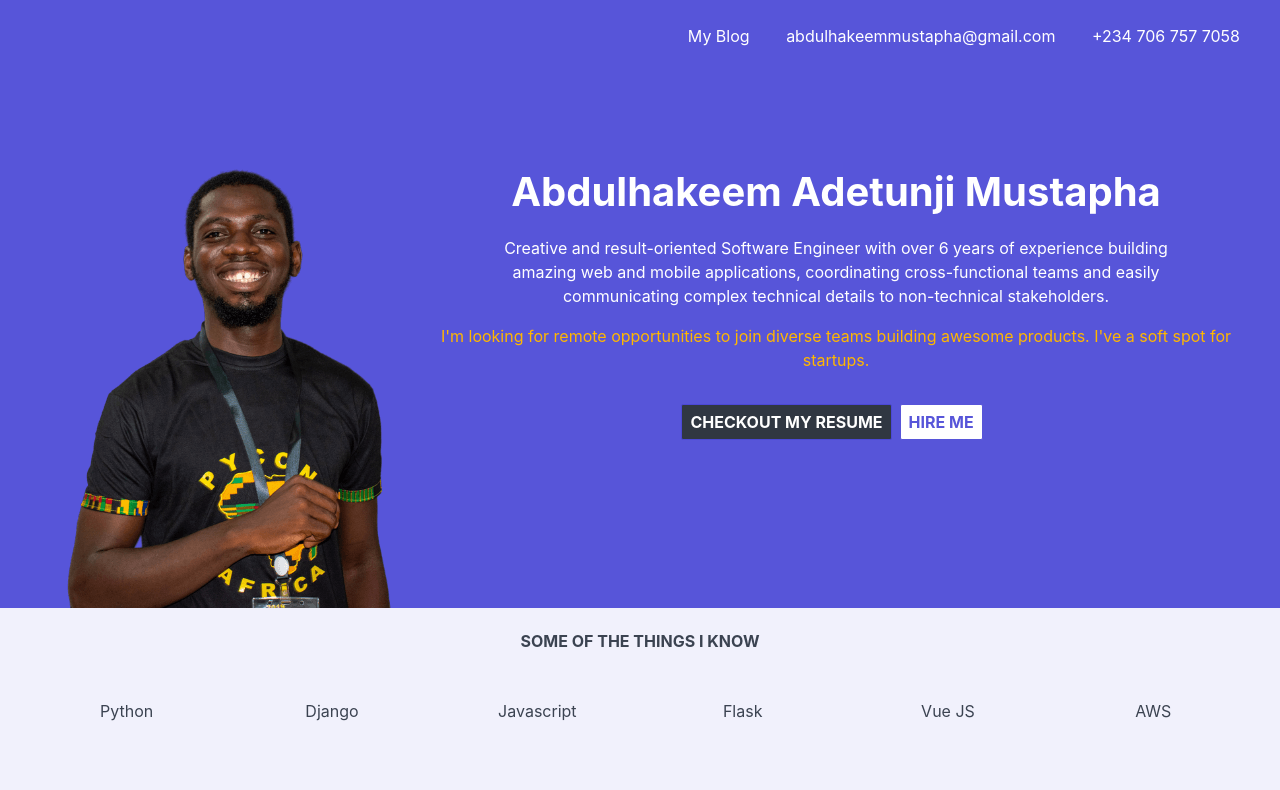
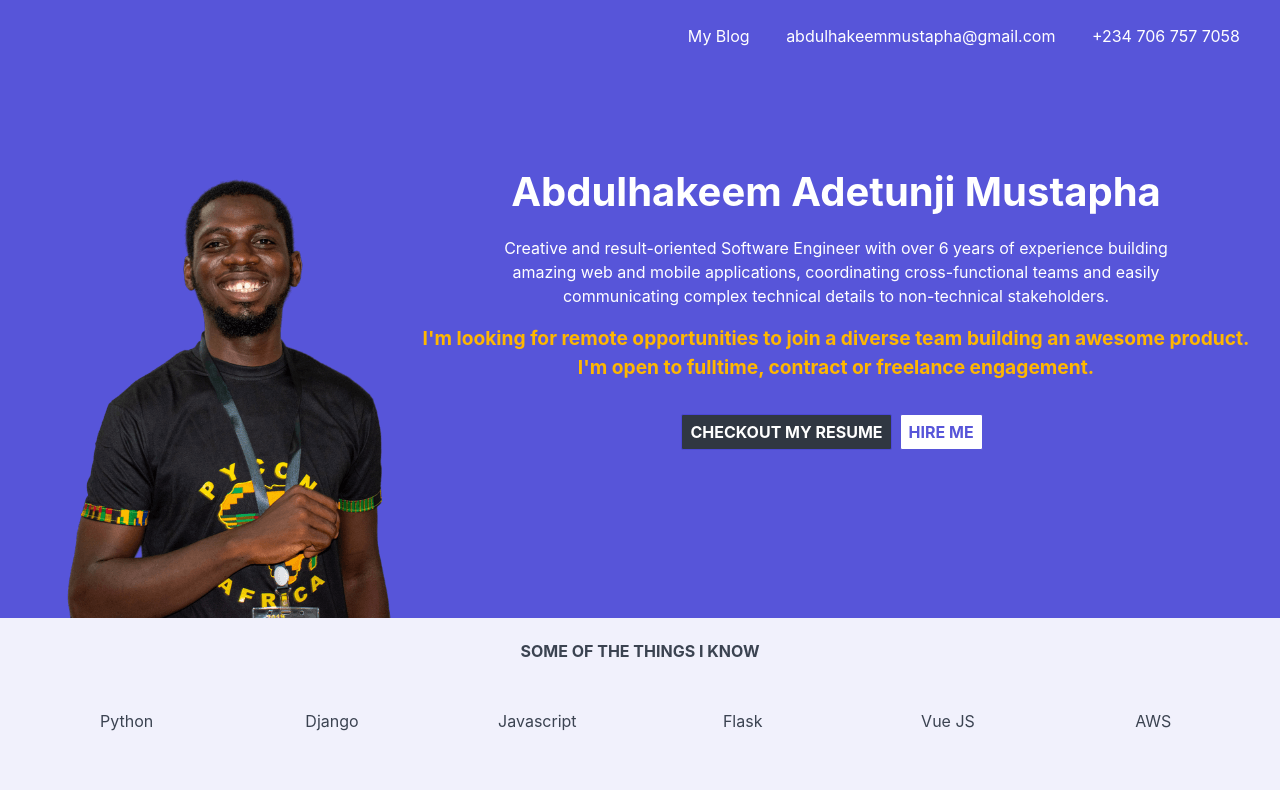
Before and after one commit to amustapha/portfolio, a Nuxt app: page / in a window 1280 px wide. Shown: the top 790 px of the page. Built offline with nearby package versions, Linux system fonts and the light colour scheme.

Commit message:
Add what i'm looking for

```diff
--- a/components/Hero.vue
+++ b/components/Hero.vue
@@ -13,7 +13,8 @@
         building and deploying mobile and web applications, I've become a real jack of all trade, master of pun.
         Not to brag, I consider myself to be among the top 1% of the best 1%.
       </p>
-          <p class="text-warning">I'm looking for remote opportunities to join diverse teams building awesome products. I've a soft spot for startups.</p>
+      <p class="text-warning text-large text-bold">I'm looking for remote opportunities to join a diverse team building
+        an awesome product. I'm open to fulltime, contract or freelance engagement.</p>
       <a href="https://docs.google.com/document/d/1xElMvl-O5xN6oA5U989hwJlEwEseLTA-QxpNFkxs73Q/edit?usp=sharing"
          target="_blank"
          rel="noreferrer"
```
Lines whose indentation alone changed are shown as unchanged.
